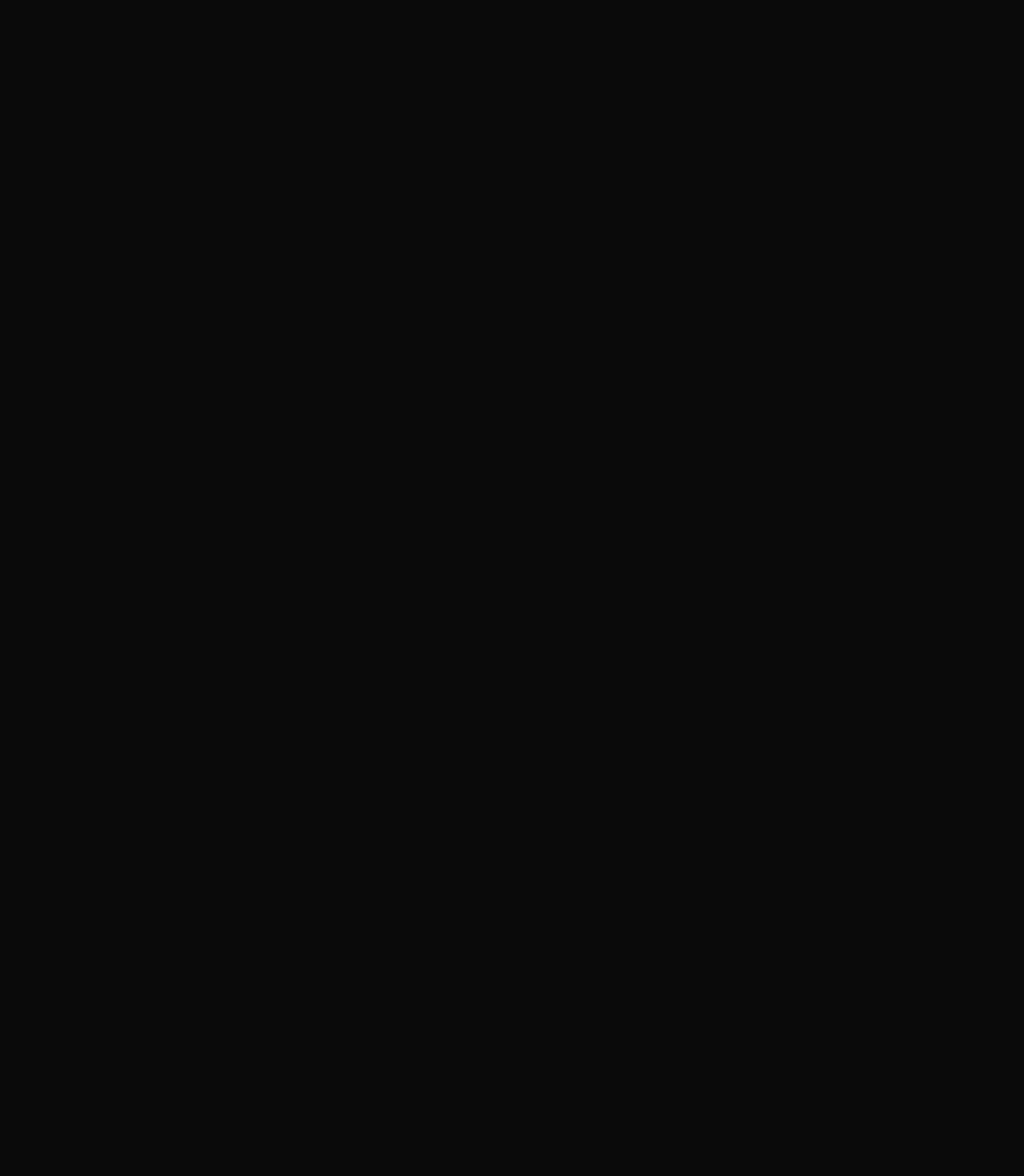
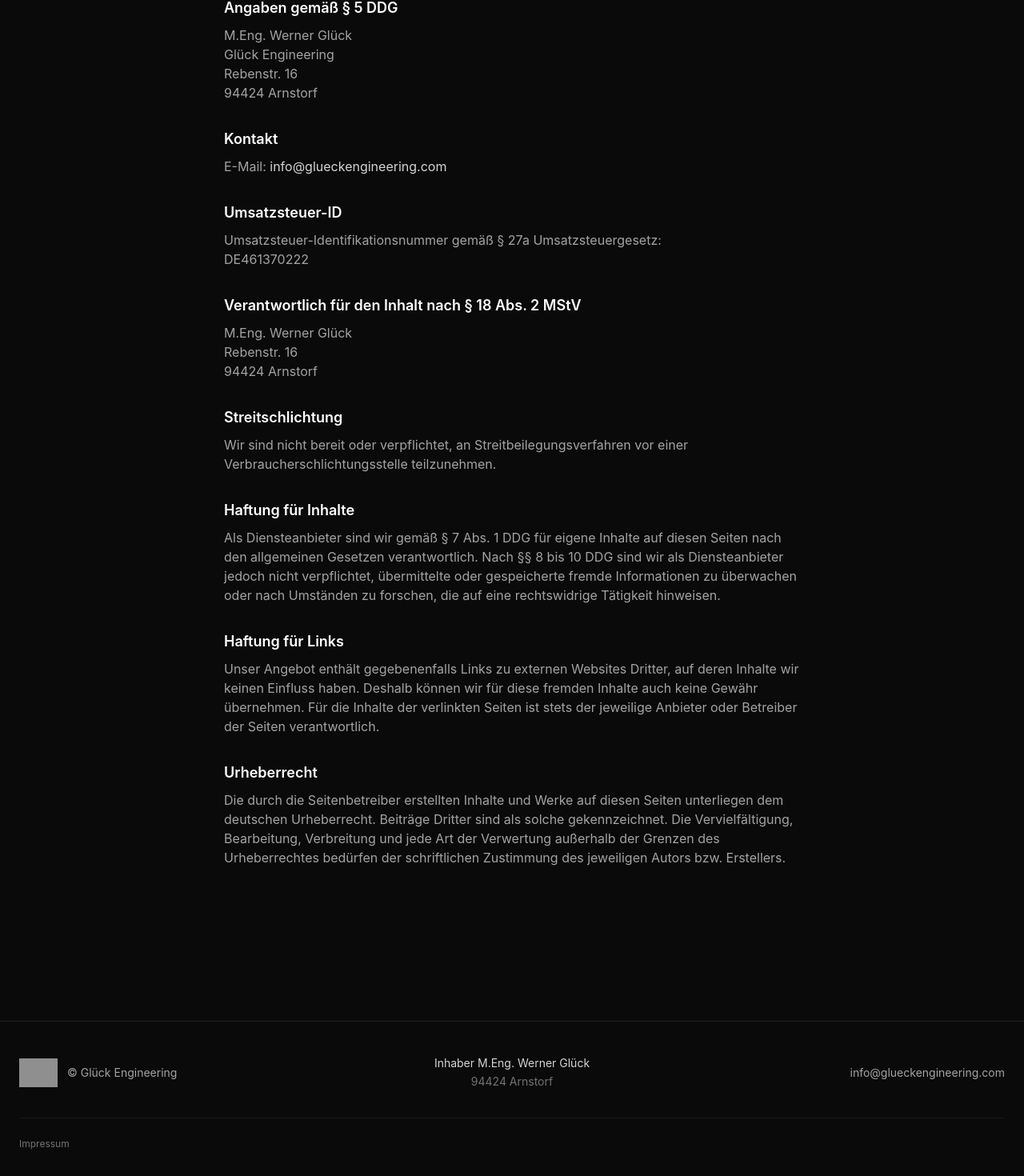
Before and after one commit to WernerG98/glueck-engineering-website, a React (Vite) app: page /impressum in a window 1280 px wide. Before the commit this address had no page. Shown: the part 269-1739 px from the top of the page at 80% size. Before the commit the page ends 800 px from the top, so only its background shows below. Built offline with nearby package versions, Linux system fonts and the light colour scheme; grey boxes are pictures that could not be loaded.

Commit message:
Add Impressum page
Legal notice required for German commercial websites, linked from the footer.

```diff
--- a/src/App.jsx
+++ b/src/App.jsx
@@ -1,12 +1,14 @@
 import { Route, Routes } from "react-router-dom";
 import HomePage from "./pages/HomePage";
 import ArtworksPage from "./pages/ArtworksPage";
+import ImpressumPage from "./pages/ImpressumPage";
 
 export default function App() {
   return (
     <Routes>
       <Route path="/" element={<HomePage />} />
       <Route path="/artworks" element={<ArtworksPage />} />
+      <Route path="/impressum" element={<ImpressumPage />} />
     </Routes>
   );
 }
--- a/src/components/Footer.jsx
+++ b/src/components/Footer.jsx
@@ -1,3 +1,5 @@
+import { Link } from "react-router-dom";
+
 export default function Footer() {
   const contactEmail = "info@glueckengineering.com";
   const contactLink = `mailto:${contactEmail}`;
@@ -26,6 +28,12 @@
             </a>
           </div>
         </div>
+
+        <div className="mt-8 flex justify-center border-t border-neutral-900 pt-6 md:justify-start">
+          <Link to="/impressum" className="text-xs text-neutral-500 transition hover:text-white">
+            Impressum
+          </Link>
+        </div>
       </div>
     </footer>
   );
--- /dev/null
+++ b/src/pages/ImpressumPage.jsx
@@ -0,0 +1,130 @@
+import Header from "../components/Header";
+import Footer from "../components/Footer";
+import ContactModal from "../components/ContactModal";
+import useContactForm from "../hooks/useContactForm";
+
+export default function ImpressumPage() {
+  const {
+    contactModalOpen,
+    requestSubject,
+    requestType,
+    formData,
+    attachment,
+    isSending,
+    openContactModal,
+    closeContactModal,
+    handleInputChange,
+    handleFileChange,
+    submitContactForm,
+  } = useContactForm();
+
+  return (
+    <div className="min-h-screen bg-neutral-950 text-white">
+      <Header onOpenContactModal={openContactModal} />
+
+      <main className="mx-auto max-w-3xl px-4 py-12 sm:px-6 sm:py-16 md:py-20">
+        <h1 className="text-3xl font-semibold tracking-tight sm:text-4xl">Impressum</h1>
+
+        <div className="mt-10 space-y-8 text-sm leading-relaxed text-neutral-400 sm:text-base">
+          <section>
+            <h2 className="mb-2 text-lg font-semibold text-white">Angaben gemäß § 5 DDG</h2>
+            <p>
+              M.Eng. Werner Glück
+              <br />
+              Glück Engineering
+              <br />
+              Rebenstr. 16
+              <br />
+              94424 Arnstorf
+            </p>
+          </section>
+
+          <section>
+            <h2 className="mb-2 text-lg font-semibold text-white">Kontakt</h2>
+            <p>
+              E-Mail:{" "}
+              <a href="mailto:info@glueckengineering.com" className="text-neutral-300 hover:text-white">
+                info@glueckengineering.com
+              </a>
+            </p>
+          </section>
+
+          <section>
+            <h2 className="mb-2 text-lg font-semibold text-white">Umsatzsteuer-ID</h2>
+            <p>
+              Umsatzsteuer-Identifikationsnummer gemäß § 27a Umsatzsteuergesetz:
+              <br />
+              DE461370222
+            </p>
+          </section>
+
+          <section>
+            <h2 className="mb-2 text-lg font-semibold text-white">
+              Verantwortlich für den Inhalt nach § 18 Abs. 2 MStV
+            </h2>
+            <p>
+              M.Eng. Werner Glück
+              <br />
+              Rebenstr. 16
+              <br />
+              94424 Arnstorf
+            </p>
+          </section>
+
+          <section>
+            <h2 className="mb-2 text-lg font-semibold text-white">Streitschlichtung</h2>
+            <p>
+              Wir sind nicht bereit oder verpflichtet, an Streitbeilegungsverfahren vor einer
+              Verbraucherschlichtungsstelle teilzunehmen.
+            </p>
+          </section>
+
+          <section>
+            <h2 className="mb-2 text-lg font-semibold text-white">Haftung für Inhalte</h2>
+            <p>
+              Als Diensteanbieter sind wir gemäß § 7 Abs. 1 DDG für eigene Inhalte auf diesen Seiten nach den
+              allgemeinen Gesetzen verantwortlich. Nach §§ 8 bis 10 DDG sind wir als Diensteanbieter jedoch nicht
+              verpflichtet, übermittelte oder gespeicherte fremde Informationen zu überwachen oder nach Umständen
+              zu forschen, die auf eine rechtswidrige Tätigkeit hinweisen.
+            </p>
+          </section>
+
+          <section>
+            <h2 className="mb-2 text-lg font-semibold text-white">Haftung für Links</h2>
+            <p>
+              Unser Angebot enthält gegebenenfalls Links zu externen Websites Dritter, auf deren Inhalte wir
+              keinen Einfluss haben. Deshalb können wir für diese fremden Inhalte auch keine Gewähr übernehmen.
+              Für die Inhalte der verlinkten Seiten ist stets der jeweilige Anbieter oder Betreiber der Seiten
+              verantwortlich.
+            </p>
+          </section>
+
+          <section>
+            <h2 className="mb-2 text-lg font-semibold text-white">Urheberrecht</h2>
+            <p>
+              Die durch die Seitenbetreiber erstellten Inhalte und Werke auf diesen Seiten unterliegen dem
+              deutschen Urheberrecht. Beiträge Dritter sind als solche gekennzeichnet. Die Vervielfältigung,
+              Bearbeitung, Verbreitung und jede Art der Verwertung außerhalb der Grenzen des Urheberrechtes
+              bedürfen der schriftlichen Zustimmung des jeweiligen Autors bzw. Erstellers.
+            </p>
+          </section>
+        </div>
+      </main>
+
+      <Footer />
+
+      <ContactModal
+        contactModalOpen={contactModalOpen}
+        requestSubject={requestSubject}
+        requestType={requestType}
+        formData={formData}
+        handleInputChange={handleInputChange}
+        handleFileChange={handleFileChange}
+        attachment={attachment}
+        closeContactModal={closeContactModal}
+        submitContactForm={submitContactForm}
+        isSending={isSending}
+      />
+    </div>
+  );
+}
```
Also changed, not shown: 1 other file (tests, documents, lock files or other folders).
